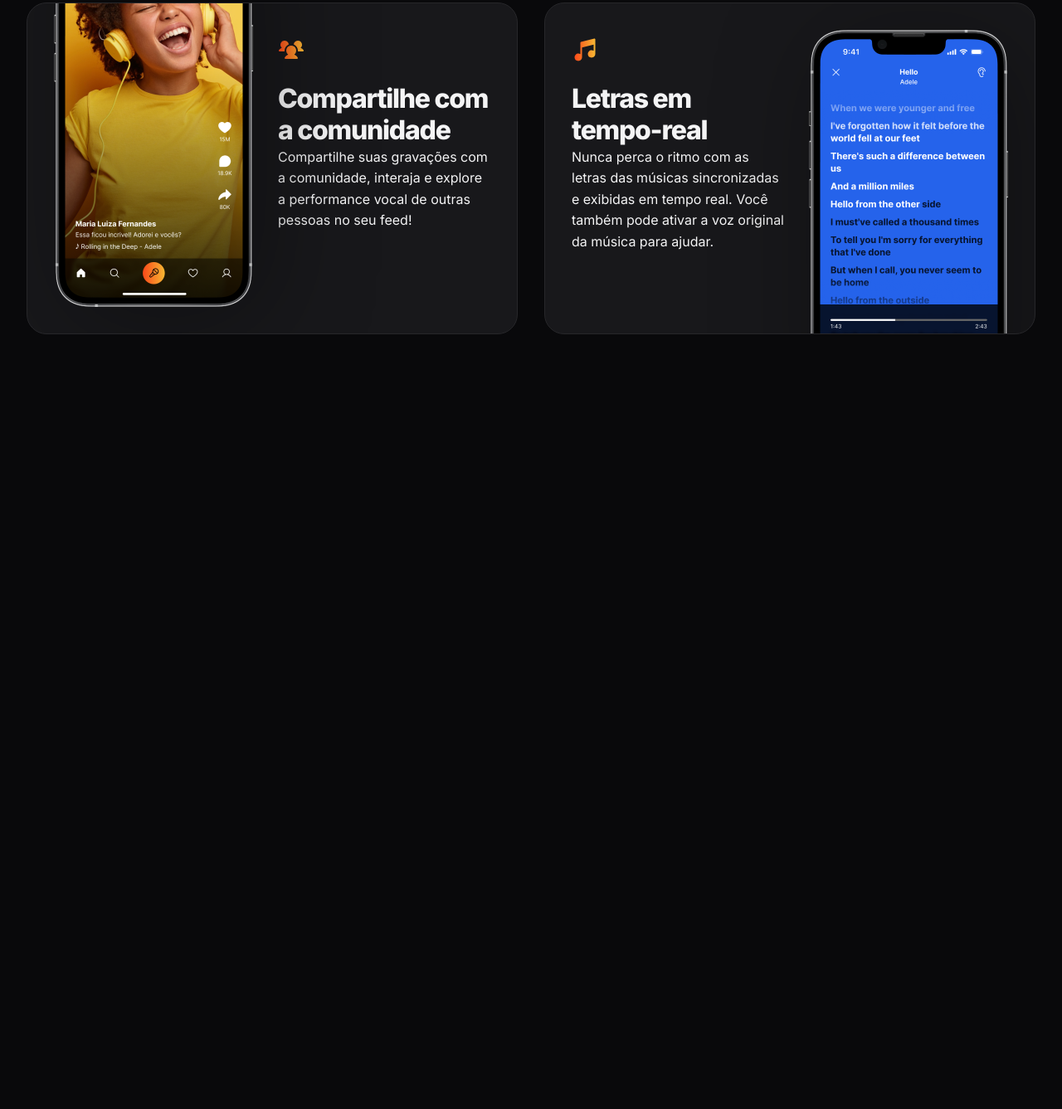
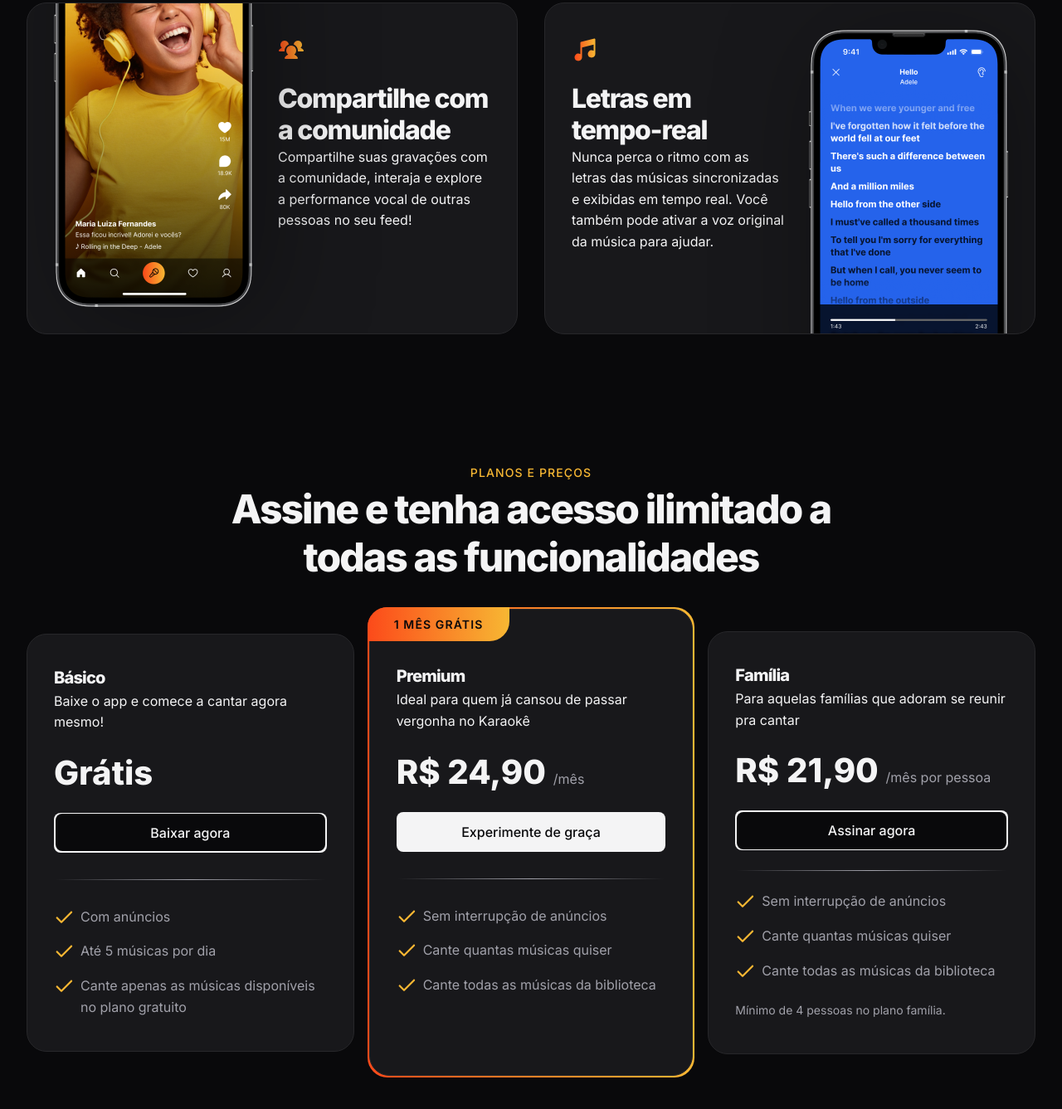
Before and after one commit to xManoelx/Landing-page, a plain HTML site: page index.html in a window 1280 px wide. Shown: the part 2088-3425 px from the top of the page at 83% size. Before the commit the page ends 2571 px from the top, so only its background shows below. Drawn offline with Linux system fonts and the light colour scheme.

Commit message:
Criando seção pricing

```diff
--- a/Style/buttons.css
+++ b/Style/buttons.css
@@ -59,7 +59,7 @@
         content: "";
         position: absolute;
         border-radius: inherit;
-        inset: 0.09375rem;
+        inset: 1.5px;
         background-color: var(--bg-color);
     }
 
--- a/Style/index.css
+++ b/Style/index.css
@@ -1,11 +1,13 @@
-@import url(global.css);
-@import url(utility.css);
-@import url(buttons.css);
-@import url(social.css);
-@import url(header.css);
-@import url(hero.css);
-@import url(sections.css);
-@import url(about.css);
-@import url(cards.css);
+@import url(global.css);                        /* ==== Global ==== */
+@import url(utility.css);                       /* ==== Utilidades ==== */
+@import url(buttons.css);                       /* ==== Botões ==== */
+@import url(social.css);                        /* ==== Social ==== */
+@import url(header.css);                        /* ==== Cabeçalho ==== */
+@import url(hero.css);                          /* ==== Principal ==== */
+@import url(sections.css);                      /* ==== Seções ==== */
+@import url(about.css);                         /* ==== Sobre ==== */
+@import url(cards.css);                         /* ==== Cartões ==== */
 
-@import url(features.css) (width >= 80rem);
+@import url(features.css) (width >= 80rem);     /* ==== Caracteristicas (Apenas no desktop) ==== */
+
+@import url(pricing.css);                       /* ==== Planos ==== */
--- /dev/null
+++ b/Style/pricing.css
@@ -0,0 +1,120 @@
+#pricing{
+    --fs-price: 2rem;
+
+    & header{
+        text-align: center;
+    }
+
+    & .cards {
+        margin-top: 2rem;
+    }
+
+    & h3{
+        font-size: 1.25rem;
+        margin-top: 0;
+    }
+
+    & .card p{
+        margin-top: .25rem;
+    }
+
+    & zin-pricing{
+        display: block;
+        padding-block: 1.5rem;
+        font: var(--fw-bold) var(--fs-price)/1.2 var(--font-family);
+    }
+
+    & zin-pricing small{
+        font: var(--fw-base) 1rem/125% var(--font-family);
+        color: var(--text-color-secondary);
+    }
+
+    & .btn{
+        width: 100%;
+    }
+
+    & .separator{
+        height: 1px;
+        margin-block: 2rem;
+        background: radial-gradient(var(--text-color-secondary), var(--surface-color) 70%);
+    }
+
+    & li{
+        color: var(--text-color-secondary);
+        background: url(../assets/icons/Check.svg) no-repeat;
+        padding-left: 2rem;
+    }
+
+    & ul + small{
+        display: block;
+        margin-top: 1.5rem;
+        font-size: 0.875rem;
+        color: var(--text-color-secondary);
+    }
+
+    & .premium{
+        position: relative;
+
+        & .card{
+            padding-top: 4.25rem;
+
+            & > span{
+                position: absolute;
+                top: 0;
+                left: 0;
+
+                font: 600 var(--fs-sm) var(--font-family);
+                text-transform: uppercase;
+                letter-spacing: 0.08em;
+                color: var(--bg-color);
+
+                padding: .75rem 2rem;
+                background: linear-gradient(
+                    90deg,
+                    var(--brand-color-secondary) 0%,
+                    var(--brand-color-primary) 100%
+                );
+
+                border-top-left-radius: 1.5rem;
+                border-bottom-right-radius: 1.5rem;
+            }
+        }
+
+        padding: 2px;
+
+        &::before{
+            content: "";
+            background: linear-gradient(
+                90deg,
+                var(--brand-color-secondary) 0%,
+                var(--brand-color-primary) 100%
+                );
+            position: absolute;
+            inset: 0;
+            border-radius: 1.5rem;
+            z-index: -1;
+        }
+    }
+
+    @media (width >= 80rem){
+        --fs-price: 2.5rem;
+
+       & header{
+            max-width: 50rem;
+            margin-inline: auto;
+       }
+
+       & .premium .card{
+            padding-bottom: 6rem;
+       }
+
+       .btn-md{
+            font-size: var(--fs-base);
+            padding: .75rem 1.5rem;
+        }
+
+       & .card:nth-child(3) .separator{
+            margin-block: 1.5rem;
+       }
+    }
+}
--- a/index.html
+++ b/index.html
@@ -108,7 +108,60 @@
                 </div>
                 <img class="desktop-only" src="assets/screen/Tela 3.png" alt="">
             </div>
+        </div>
+    </section>
 
+    <section id="pricing">
+        <div class="container py-xl">
+            <header>
+                <strong>Planos e preços</strong>
+                <h2>Assine e tenha acesso ilimitado a todas as funcionalidades</h2>
+            </header>
+
+            <div class="cards even-columns items-center">
+                <div class="card py-lg px-lg">
+                    <h3>Básico</h3>
+                    <p>Baixe o app e comece a cantar agora mesmo!</p>
+                    <zin-pricing>Grátis</zin-pricing>
+                    <a href="#download" class="btn btn-md" aria-label="Baixar agora"></a>
+                    <div class="separator"></div>
+                    <ul role="list" class="grid gap-1">
+                        <li>Com anúncios</li>
+                        <li>Até 5 músicas por dia</li>
+                        <li>Cante apenas as músicas disponíveis no plano gratuito</li>
+                    </ul>
+                </div>
+
+                <div class="premium">
+                    <div class="card py-lg px-lg">
+                        <span>1 mês grátis</span>
+                        <h3>Premium</h3>
+                        <p>Ideal para quem já cansou de passar vergonha no Karaokê</p>
+                        <zin-pricing>R$ 24,90 <small>/mês</small></zin-pricing>
+                        <a href="#" class="btn btn-md">Experimente de graça</a>
+                        <div class="separator"></div>
+                        <ul role="list" class="grid gap-1">
+                            <li>Sem interrupção de anúncios</li>
+                            <li>Cante quantas músicas quiser</li>
+                            <li>Cante todas as músicas da biblioteca</li>
+                        </ul>
+                    </div>
+                </div>
+
+                <div class="card py-lg px-lg">
+                    <h3>Família</h3>
+                    <p>Para aquelas famílias que adoram se reunir pra cantar</p>
+                    <zin-pricing>R$ 21,90 <small>/mês por pessoa</small></zin-pricing>
+                    <a href="#" class="btn btn-md" aria-label="Assinar agora"></a>
+                    <div class="separator"></div>
+                    <ul role="list" class="grid gap-1">
+                        <li>Sem interrupção de anúncios</li>
+                        <li>Cante quantas músicas quiser</li>
+                        <li>Cante todas as músicas da biblioteca</li>
+                    </ul>
+                    <small>Mínimo de 4 pessoas no plano família.</small>
+                </div>
+            </div>
         </div>
     </section>
 </body>
```
